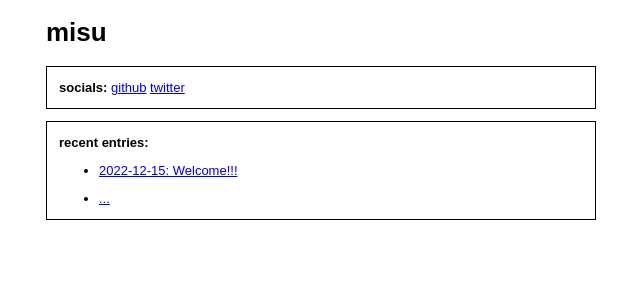
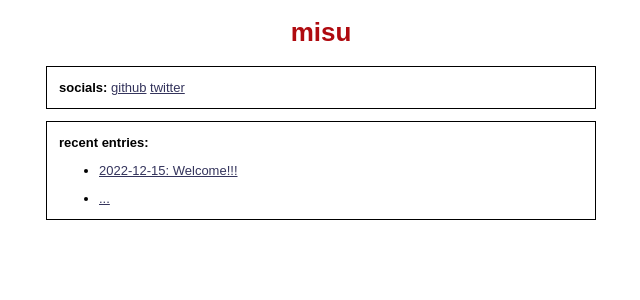
Before and after one commit to lazymisu/lazymisu-blog, a Jekyll site: the page built from index.markdown, in a window 1280 px wide. Shown: the top 300 px of the page, without its empty margins (319-959 px from the left). Built offline with Jekyll 4.4.1, drawn with Linux system fonts in a browser that asks for light colours.

Commit message:
Update link colors & stuff

```diff
--- a/_sass/main.scss
+++ b/_sass/main.scss
@@ -13,3 +13,17 @@ body {
     padding: 0px 12px;
     margin: 0px 0px 12px 0px;
 }
+
+h1 {
+    color: #af0a0f;
+    text-align: center;
+}
+
+a, a:visited {
+
+    color: #34345c;
+
+    &:hover {
+        color: red;
+    }
+}
```
